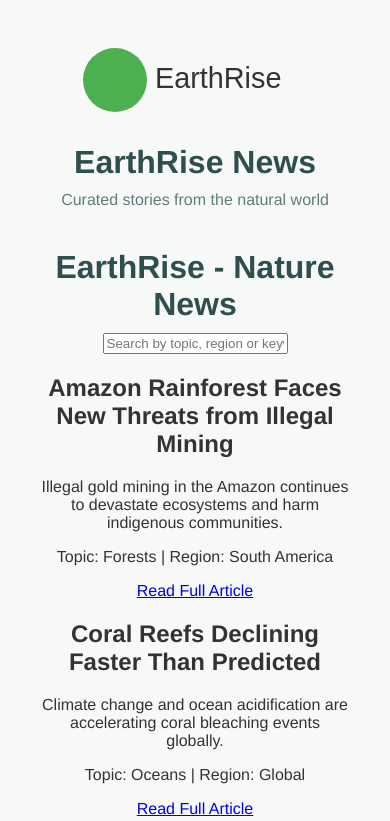
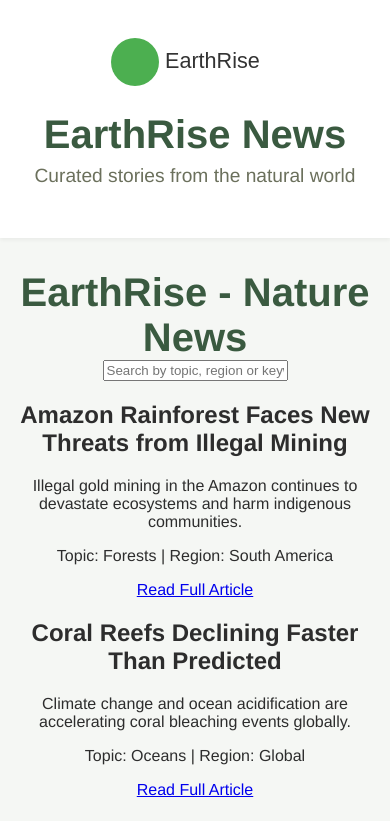
Before and after one commit to MacTec2025/earthrise-news, a React (Create React App) app: page / in a window 390 px wide. Shown: the top 821 px of the page. Built offline with nearby package versions, Linux system fonts and the light colour scheme.

Commit message:
Update App.css

```diff
--- a/src/App.css
+++ b/src/App.css
@@ -1,56 +1,82 @@
 /* Base styles */
 body {
+  font-family: 'Helvetica Neue', sans-serif;
+  background-color: #f5f7f4;
   margin: 0;
-  font-family: 'Helvetica Neue', Arial, sans-serif;
-  background-color: #f6f9f7;
-  color: #333;
+  padding: 0;
+  color: #2d2d2d;
 }
 
-/* Main app container */
+/* App wrapper */
 .App {
   text-align: center;
-  padding: 40px 20px;
 }
 
-/* Header section */
+/* Header */
 .app-header {
-  margin-bottom: 40px;
+  background-color: #ffffff;
+  padding: 2rem;
+  box-shadow: 0 2px 4px rgba(0,0,0,0.05);
 }
 
-/* Logo image */
 .app-logo {
-  height: 80px;
-  margin-bottom: 10px;
+  height: 60px;
+  margin-bottom: 1rem;
 }
 
-/* Title */
 h1 {
   font-size: 2.5rem;
-  margin: 10px 0;
-  color: #2f4f4f; /* dark slate */
+  margin: 0;
+  color: #3a5a40;
 }
 
-/* Tagline under the title */
 .tagline {
   font-size: 1.2rem;
-  color: #5f7d7b;
-  margin: 0;
+  color: #6b705c;
+  margin-top: 0.5rem;
 }
 
-/* Main content block */
+/* Main */
 .app-main {
   max-width: 800px;
-  margin: 0 auto;
-  padding: 0 20px;
+  margin: 2rem auto;
+  padding: 0 1rem;
 }
 
-/* Responsive text styling */
-@media (max-width: 600px) {
-  h1 {
-    font-size: 2rem;
-  }
+/* News card */
+.article-card {
+  background-color: #ffffff;
+  border-radius: 12px;
+  box-shadow: 0 2px 6px rgba(0,0,0,0.05);
+  padding: 1.5rem;
+  margin-bottom: 1.5rem;
+  text-align: left;
+  transition: transform 0.2s ease;
+}
 
-  .tagline {
-    font-size: 1rem;
-  }
+.article-card:hover {
+  transform: translateY(-2px);
 }
+
+.article-title {
+  font-size: 1.3rem;
+  font-weight: bold;
+  color: #2f3e46;
+  margin-bottom: 0.5rem;
+}
+
+.article-summary {
+  font-size: 1rem;
+  color: #4d4d4d;
+}
+
+.article-link {
+  margin-top: 0.75rem;
+  display: inline-block;
+  color: #588157;
+  font-weight: bold;
+  text-decoration: none;
+}
+.article-link:hover {
+  text-decoration: underline;
+}
```
